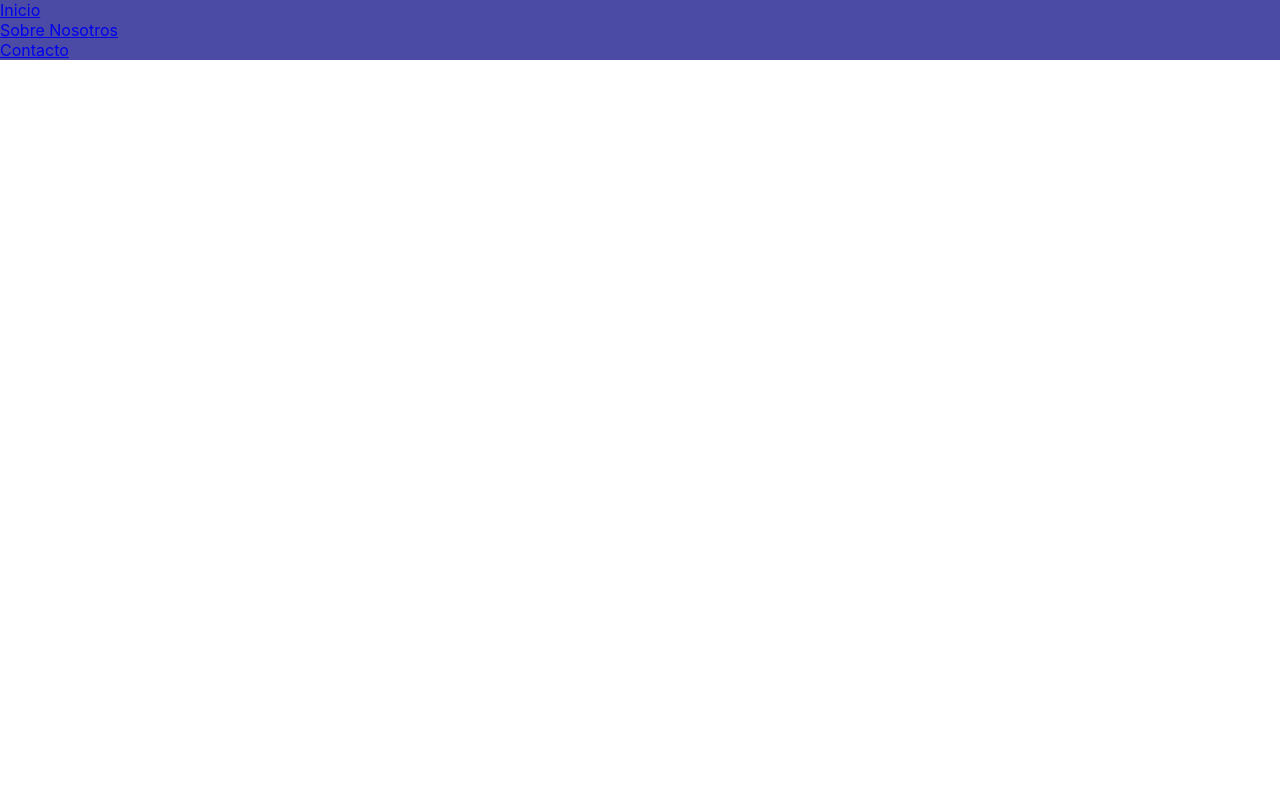
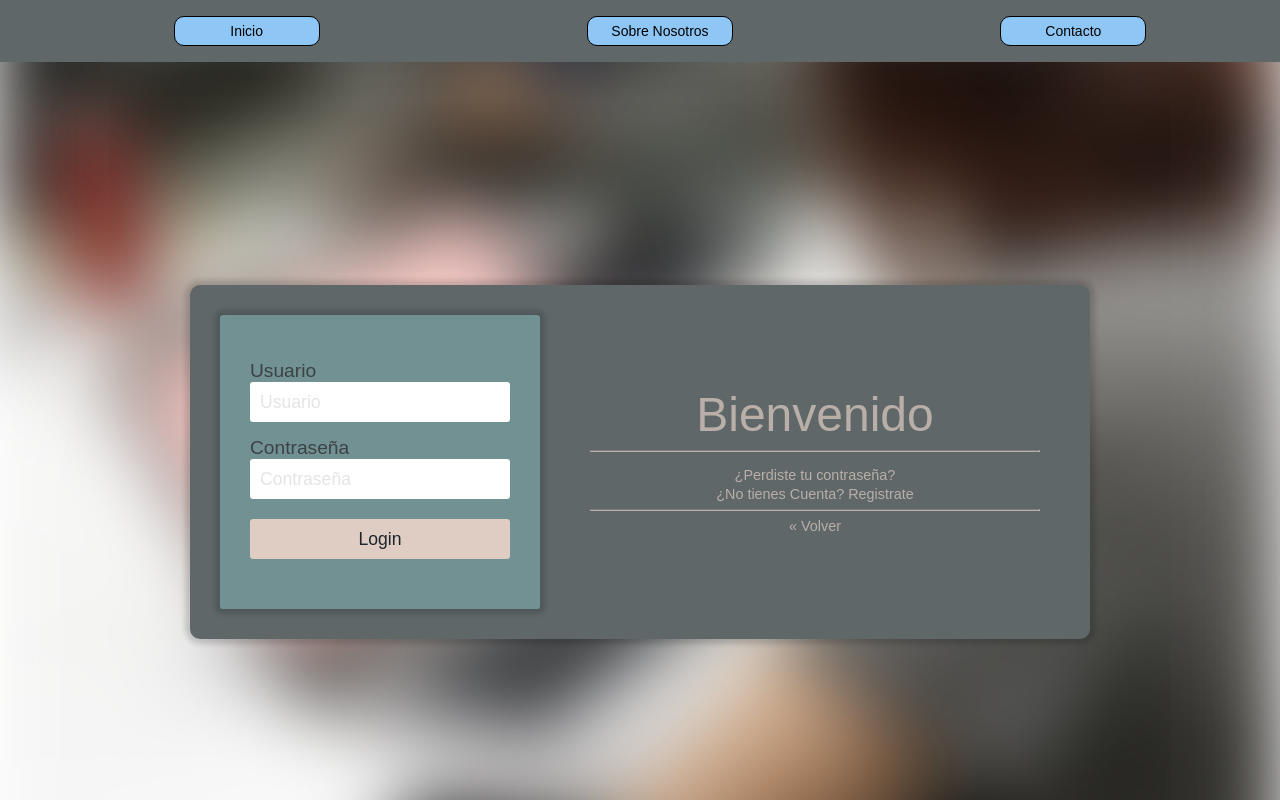
Before and after one commit to Proyecto-Sena-app/front_app_sena, a React (Create React App) app: page / in a window 1280 px wide. Shown: the top 800 px of the page. Built offline with nearby package versions, Linux system fonts and the light colour scheme.

Commit message:
Creación de página de inicio

```diff
--- a/src/App.jsx
+++ b/src/App.jsx
@@ -5,8 +5,9 @@ import Contacto  from './pages/Contacto';
 import IndexRegistro from './pages/registro/IndexRegistro';
 import Layout from './layout/Layout';
 import LayoutInicio from './layout/LayoutInicio';
+import './Images/fondo_difuminado_login.jpg'
 import { BrowserRouter, Routes, Route } from 'react-router-dom'
-import '../src/styles/styles.css';
+
 
 function App() {
   return (
--- a/src/componentes/Navar.jsx
+++ b/src/componentes/Navar.jsx
@@ -1,6 +1,6 @@
 import React from 'react'
 import { Outlet } from 'react-router-dom'
-import '../styles/styles.css'
+import '../styles/stylesInicio.css'
 
 const Navar = () => {
   return (
--- a/src/pages/Index.jsx
+++ b/src/pages/Index.jsx
@@ -1,9 +1,37 @@
 import React from 'react'
+import '../styles/login.css'
 
 const Index = () => {
   return (
-    <div className='fondo_azul'>
+    <div >
+      <body>
+        <div id="contenedor">
+          <div id='contenedorcentrado'>
+            <div id="loginform">
+              <form id="login">
+                        <label for="usuario">Usuario</label>
+                        <input id="usuario" type="text" name="usuario" placeholder="Usuario" required=""/>
 
+                        <label for="password">Contraseña</label>
+                        <input id="password" type="password" placeholder="Contraseña" name="password" required=""/>
+
+                        <button type="submit" title="Ingresar" name="Ingresar">Login</button>
+               </form>
+
+            </div>
+            <div id="derecho">
+              <div class="titulo"> Bienvenido </div>
+              <hr/>
+              <div class="pie-form">
+                <a href="test">¿Perdiste tu contraseña?</a>
+                <a href="test">¿No tienes Cuenta? Registrate</a>
+                <hr/>
+                <a href="test">« Volver</a>
+              </div>
+            </div>
+          </div>
+        </div>
+      </body>
     </div>
   )
 }
--- /dev/null
+++ b/src/styles/login.css
@@ -0,0 +1,231 @@
+/* efectos por defecto */
+body {
+    font-family: 'Overpass', sans-serif;
+    font-weight: normal;
+    font-size: 100%;
+    color: #1b262c;
+
+    margin: 0;
+    background-color: #5f6769;
+}
+
+/* efectos para el contenedor de pantalla completa */
+#contenedor {
+    display: flex;
+    align-items: center;
+    justify-content: center;
+
+    margin: 0;
+    padding: 0;
+    min-width: 100vw;
+    min-height: 100vh;
+    width: 100%;
+    height: 100%;
+
+    background-image: url(../Images/fondo_difuminado_login.jpg);
+    background-position: center;
+    background-size: cover;
+}
+
+/* contenedor del login a la izquierda */
+#contenedorcentrado {
+    display: flex;
+    align-items: center;
+    justify-content: center;
+    flex-direction:row;
+
+    min-width: 380px;
+    max-width: 900px;
+    width: 90%;
+
+    background-color: #5f6769;
+
+    /*opacity: 0.50;
+    filter: alpha(opacity=50);*/
+
+    border-radius: 10px 10px 10px 10px;
+    -moz-border-radius: 10px 10px 10px 10px;
+    -webkit-border-radius: 10px 10px 10px 10px;
+
+    -webkit-box-shadow: 0px 0px 5px 5px rgba(0,0,0,0.15);
+    -moz-box-shadow: 0px 0px 5px 5px rgba(0,0,0,0.15);
+    box-shadow: 0px 0px 5px 5px rgba(0,0,0,0.15);
+
+    padding: 30px;
+    box-sizing: border-box;
+}
+
+/* formulario de login */
+/* formulario de login */
+#login {
+    width: 100%;
+    max-width: 320px;
+    min-width: 320px;
+    padding: 30px 30px 50px 30px;
+    background-color: #719192;
+
+    -webkit-box-shadow: 0px 0px 5px 5px rgba(0,0,0,0.15);
+    -moz-box-shadow: 0px 0px 5px 5px rgba(0,0,0,0.15);
+    box-shadow: 0px 0px 5px 5px rgba(0,0,0,0.15);
+
+    border-radius: 3px 3px 3px 3px;
+    -moz-border-radius: 3px 3px 3px 3px;
+    -webkit-border-radius: 3px 3px 3px 3px;
+
+    box-sizing: border-box;
+
+    opacity: 1;
+    filter: alpha(opacity=1);
+}
+
+#login label {
+    display: block;
+    font-family: 'Overpass', sans-serif;
+    font-size: 120%;
+    color:#3c4245;
+
+    margin-top: 15px;
+}
+
+#login input {
+    font-family: 'Overpass', sans-serif;
+    font-size: 110%;
+    color: #1b262c;
+
+    display: block;
+    width: 100%;
+    height: 40px;
+
+    margin-bottom: 10px;
+    padding: 5px 5px 5px 10px;
+
+    box-sizing: border-box;
+
+    border: none;
+    border-radius: 3px 3px 3px 3px;
+    -moz-border-radius: 3px 3px 3px 3px;
+    -webkit-border-radius: 3px 3px 3px 3px;
+}
+
+#login input::placeholder {
+    font-family: 'Overpass', sans-serif;
+    color: #E4E4E4;
+}
+
+#login button {
+    font-family: 'Overpass', sans-serif;
+    font-size: 110%;
+    color:#1b262c;
+    width: 100%;
+    height: 40px;
+    border: none;
+
+    border-radius: 3px 3px 3px 3px;
+    -moz-border-radius: 3px 3px 3px 3px;
+    -webkit-border-radius: 3px 3px 3px 3px;
+
+    background-color: #dfcdc3;
+
+    margin-top: 10px;
+}
+
+#login button:hover {
+    background-color: #3c4245;
+    color:#dfcdc3;
+}
+/* formulario de login */
+/* formulario de login */
+
+/* seccion de la derecha */
+/* seccion de la derecha */
+/* por defecto */
+#derecho {
+    /*display: flex;
+    align-items:center;
+    justify-content:center;*/
+
+    text-align: center;
+    width: 100%;
+
+    opacity: 0.70;
+    filter: alpha(opacity=70);
+
+    padding:20px 20px 20px 50px;
+    box-sizing: border-box;
+}
+
+.titulo {
+    font-size: 300%;
+    color:#dfcdc3;
+}
+
+.logo-empresa img {
+    width: 60%;
+}
+
+hr {
+    border-top: 1px solid #8c8b8b;
+	border-bottom: 1px solid #dfcdc3;
+
+}
+.pie-form {
+    font-size: 90%;
+    text-align: center;
+    margin-top: 15px;
+}
+
+.pie-form a {
+    display: block;
+    text-decoration: none;
+    color: #dfcdc3;
+    margin-bottom: 3px;
+}
+
+.pie-form a:hover {
+    color: #719192;
+}
+/* seccion de la derecha */
+/* seccion de la derecha */
+
+/* ajustar a pantallas con ancho menor o igual a 775px; */
+/* ajustar a pantallas con ancho menor o igual a 775px; */
+@media all and (max-width: 775px)
+{
+    #contenedorcentrado {
+        flex-direction:column-reverse;
+
+        min-width: 380px;
+        max-width: 900px;
+        width: 90%;
+
+        background-color: #5f6769;
+
+        /*opacity: 0.50;
+        filter: alpha(opacity=50);*/
+
+        border-radius: 10px 10px 10px 10px;
+        -moz-border-radius: 10px 10px 10px 10px;
+        -webkit-border-radius: 10px 10px 10px 10px;
+
+        -webkit-box-shadow: 0px 0px 5px 5px rgba(0,0,0,0.15);
+        -moz-box-shadow: 0px 0px 5px 5px rgba(0,0,0,0.15);
+        box-shadow: 0px 0px 5px 5px rgba(0,0,0,0.15);
+
+        padding: 30px;
+        box-sizing: border-box;
+    }
+
+    #login {
+        margin: 0 auto;
+    }
+
+    #derecho {
+        padding:20px 20px 20px 20px;
+    }
+
+    #login label {
+        text-align: left;
+    }
+}
+/* ajustar a pantallas con ancho menor o igual a 775px; */
+/* ajustar a pantallas con ancho menor o igual a 775px; */
--- a/src/styles/styles.css
+++ /dev/null
@@ -1,6 +0,0 @@
-ul {
-    background-color:rgb(75, 75, 165);
-    list-style-type: none;
-    margin: 0;
-    padding: 0;
-}
--- /dev/null
+++ b/src/styles/stylesInicio.css
@@ -0,0 +1,25 @@
+ul{
+
+    display: flex;
+    justify-content: space-around;
+}
+nav a{
+    text-decoration:none;
+    color:inherit;
+    font-size:14px;
+    }
+    nav li{
+    justify-content: space-around;
+    display:inline-block;
+    width:10%;
+    padding:5px 10px;
+    background-color: rgb(142, 199, 245);
+    border:1px solid #000;
+    border-radius: 10px;
+    text-align:center;
+    color:#000;
+    }
+    nav li:hover{
+    background-color:#fff;
+    color:#000;
+    }
```
Also changed, not shown: src/Images/fondo_difuminado_login.jpg (added).
